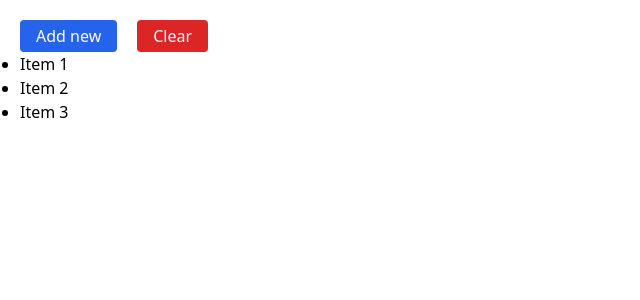
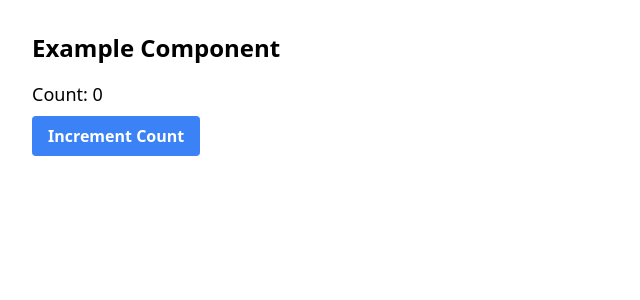
Before and after one commit to mahfuzurrahman98/Playing-with-React-TS, a React (Vite) app: page / in a window 1280 px wide. Shown: the top 300 px of the page, without its empty margins (0-640 px from the left). Built offline with nearby package versions, Linux system fonts and the light colour scheme.

Commit message:
new component rendered

```diff
--- a/src/App.tsx
+++ b/src/App.tsx
@@ -1,18 +1,26 @@
-import ListGroup from './components/ListGroup';
+// import ListGroup from './components/ListGroup';
+
+import LifeCycle from './components/LifeCycle';
+
+// import DataBinding from './components/DataBinding';
 
 function App() {
-  type Item = {
-    id: number;
-    name: string;
-  };
-  const initialItems: Item[] = [
-    { id: 1, name: 'Item 1' },
-    { id: 2, name: 'Item 2' },
-    { id: 3, name: 'Item 3' },
-  ];
+  // type Item = {
+  //   id: number;
+  //   name: string;
+  // };
+  // const initialItems: Item[] = [
+  //   { id: 1, name: 'Item 1' },
+  //   { id: 2, name: 'Item 2' },
+  //   { id: 3, name: 'Item 3' },
+  // ];
   return (
     <div className="flex flex-col justify-center">
-      <ListGroup initialItems={initialItems} heading="Item List" />
+      {/* <ListGroup initialItems={initialItems} /> */}
+
+      {/* <DataBinding /> */}
+
+      <LifeCycle />
     </div>
   );
 }
```
